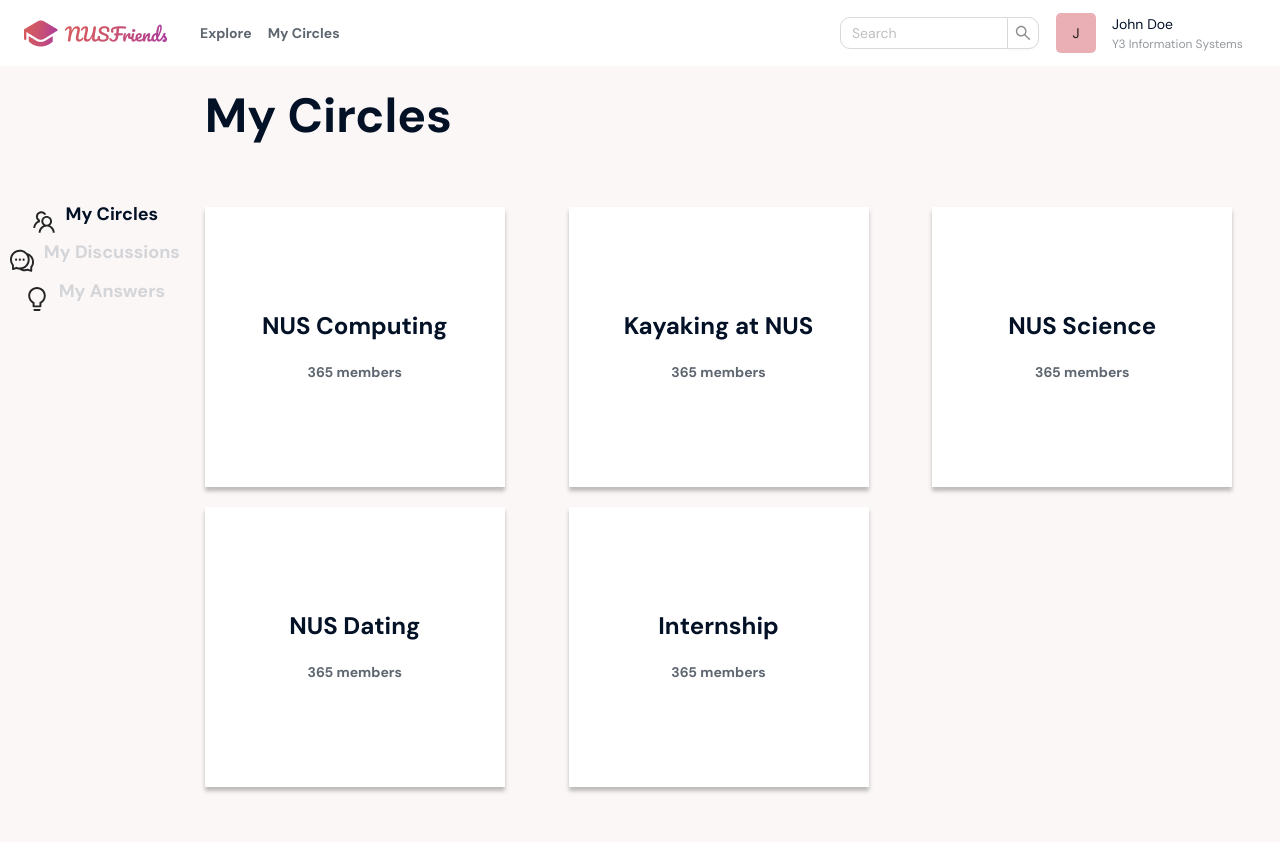
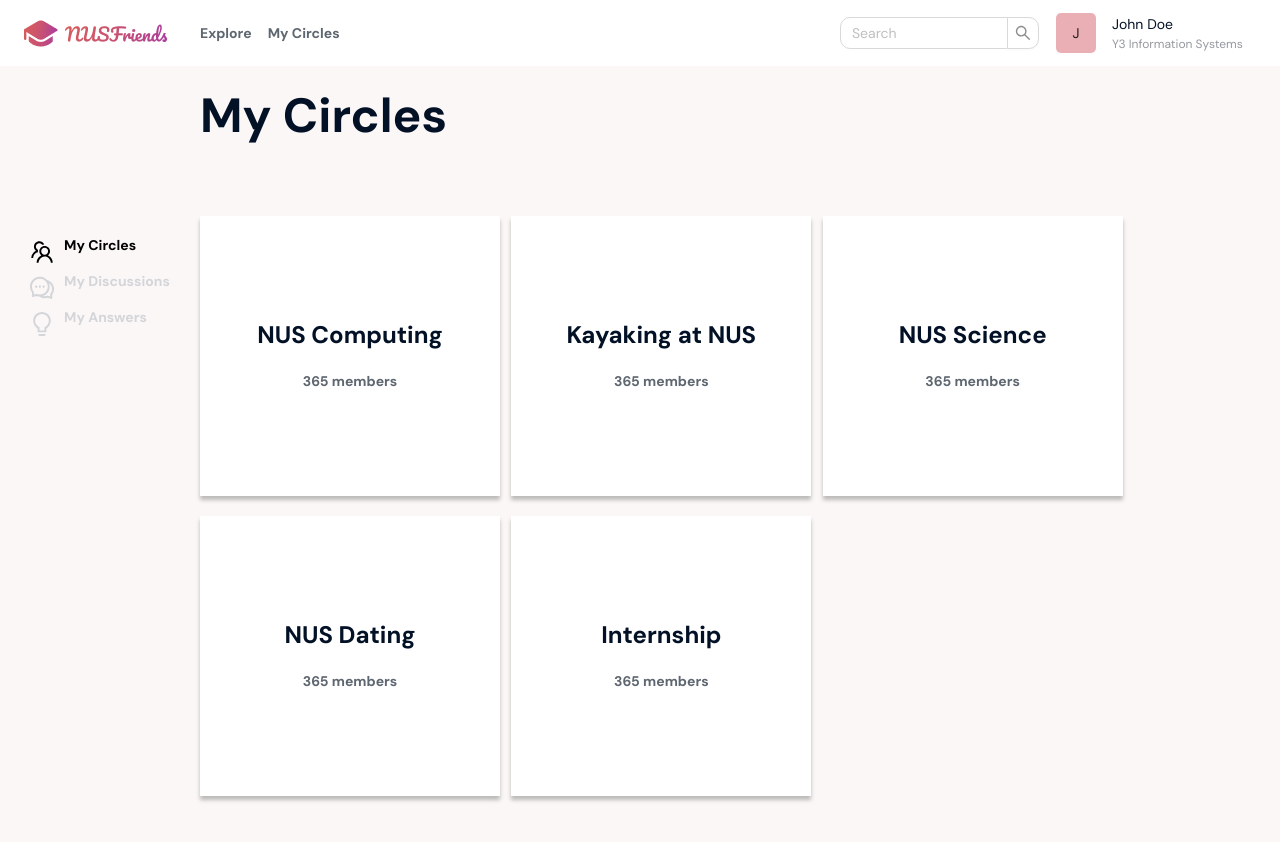
Before and after one commit to yuanxin1997/nusfriends-fe, a React (Create React App) app: page /my-circles in a window 1280 px wide. Shown: the top 842 px of the page. Before the commit the page ends 800 px from the top, so only its background shows below. Built offline with nearby package versions, Linux system fonts and the light colour scheme.

Commit message:
modify my circles css

```diff
--- a/src/pages/MyCircles.js
+++ b/src/pages/MyCircles.js
@@ -3,6 +3,9 @@ import { Link } from "react-router-dom";
 import { Col, Row } from "antd";
 import CircleCard from "../components/CircleCard";
 import { TeamOutlined, BulbOutlined, CommentOutlined } from "@ant-design/icons";
+import styled from "styled-components";
+import { Layout } from "antd";
+const { Header, Footer, Sider, Content } = Layout;
 
 function MyCircles() {
   const [circles, setCircles] = useState([
@@ -29,77 +32,42 @@ function MyCircles() {
   ]);
 
   return (
-    <div>
-      <div style={styles.background}>
-        <div style={styles.leftTab}>
-          {/* empty top border */}
-          <div style={{ flex: 1.5 }}></div>
+    <Layout style={{ height: "100vh", backgroundColor: "var(--accent-bg)" }} >
+      <Sider style={{ backgroundColor: "var(--accent-bg)" }}>
+        <SideWrapper>
           <div>
-            <div
-              style={{
-                display: "flex",
-                flexDirection: "row",
-                justifyContent: "center",
-              }}
-            >
-              <TeamOutlined style={styles.tabIcons} />
-              <Link>
-                <h4 style={styles.selectedTab}>My Circles</h4>
-              </Link>
-            </div>
+            <Link>
+              <TabWrapper className="active">
+                <TeamOutlined className="tabIcon" />
+                <p>My Circles</p>
+              </TabWrapper>
+            </Link>
 
-            <div
-              style={{
-                display: "flex",
-                flexDirection: "row",
-                justifyContent: "center",
-              }}
-            >
-              <CommentOutlined style={styles.tabIcons} />
-              <Link>
-                <h4 style={styles.unselectedTab}>My Discussions</h4>
-              </Link>
-            </div>
-            <div
-              style={{
-                display: "flex",
-                flexDirection: "row",
-                justifyContent: "center",
-              }}
-            >
-              <BulbOutlined style={styles.tabIcons} />
-              <Link>
-                <h4 style={styles.unselectedTab}>My Answers</h4>
-              </Link>
-            </div>
+            <Link>
+              <TabWrapper className="inactive">
+                <CommentOutlined className="tabIcon" />
+                <p>My Discussions</p>
+              </TabWrapper>
+            </Link>
+
+            <Link>
+              <TabWrapper className="inactive">
+                <BulbOutlined className="tabIcon" />
+                <p>My Answers</p>
+              </TabWrapper>
+            </Link>
           </div>
-
-          {/* empty bottom border */}
-          <div style={{ flex: 6 }}></div>
-        </div>
-
-        {/* Circles display */}
-        <div
-          style={{
-            height: "100%",
-            width: "85%",
-            display: "flex",
-            flexDirection: "column",
-            marginLeft: 15,
-          }}
-        >
-          <div style={{ flex: 1.5 }}>
+        </SideWrapper>
+      </Sider>
+      <Content style={{ backgroundColor: "var(--accent-bg)" }}>
+        <Row>
+          <Col span={24}>
             <h1 style={{ textAlign: "left", marginTop: 20 }}>My Circles</h1>
-          </div>
-
-          <div
-            style={{
-              flex: 7,
-              alignItems: "center",
-              justifyContent: "center",
-            }}
-          >
-            <div style={{}}>
+          </Col>
+        </Row>
+        <Row>
+          <Col span={24}>
+            <BoxesWrapper>
               <Row gutter={16}>
                 {circles.map((circle) => (
                   <Col span={8}>
@@ -110,36 +78,41 @@ function MyCircles() {
                   </Col>
                 ))}
               </Row>
-            </div>
-          </div>
-        </div>
-      </div>
-    </div>
+            </BoxesWrapper>
+          </Col>
+        </Row>
+      </Content>
+    </Layout>
   );
 }
 
-const styles = {
-  background: {
-    display: "flex",
-    flexDirection: "row",
-    width: "100%",
-    height: "100%",
-    position: "fixed",
-    flex: 1,
-    backgroundColor: "var(--accent-bg)",
-  },
-  leftTab: {
-    width: "15%",
-    display: "flex",
-    flexDirection: "column",
-    justifyContent: "flex-start",
-  },
-  tabIcons: { fontSize: 24, marginRight: "10px" },
-  selectedTab: { marginBottom: "16px" },
-  unselectedTab: {
-    color: "#D4D5D8",
-    marginBottom: "16px",
-  },
-};
+const SideWrapper = styled.div`
+  display: flex;
+  flex-direction: column;
+  align-items: center;
+  padding-top: 12em;
+`;
+
+const TabWrapper = styled.div`
+  display: flex;
+  &.active {
+    color: #000000;
+  }
+  &.inactive {
+    color: #d4d5d8;
+  }
+  .tabIcon {
+    font-size: 24px;
+    margin-right: 10px;
+  }
+`;
+
+const BoxesWrapper = styled.div`
+  height: 100%;
+  width: 85%;
+  display: flex;
+  flex-direction: column;
+  margin-top: 5em;
+`;
 
 export default MyCircles;
```
